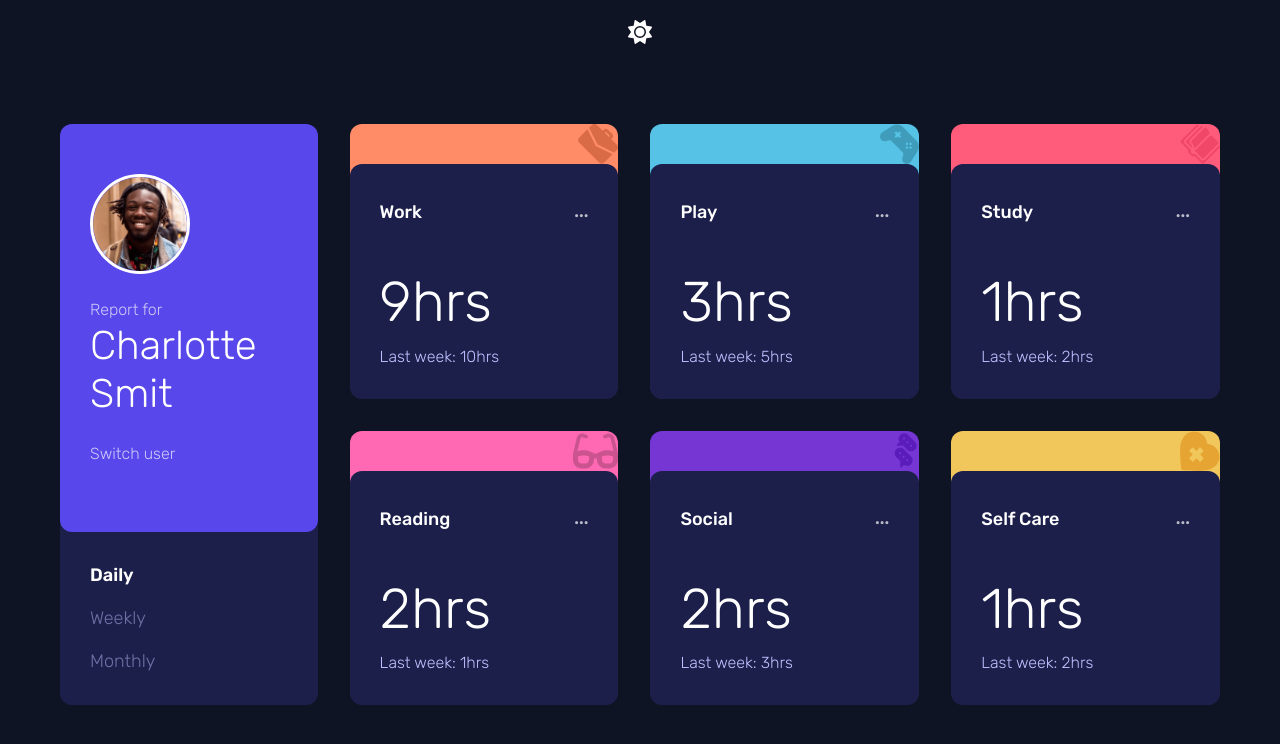
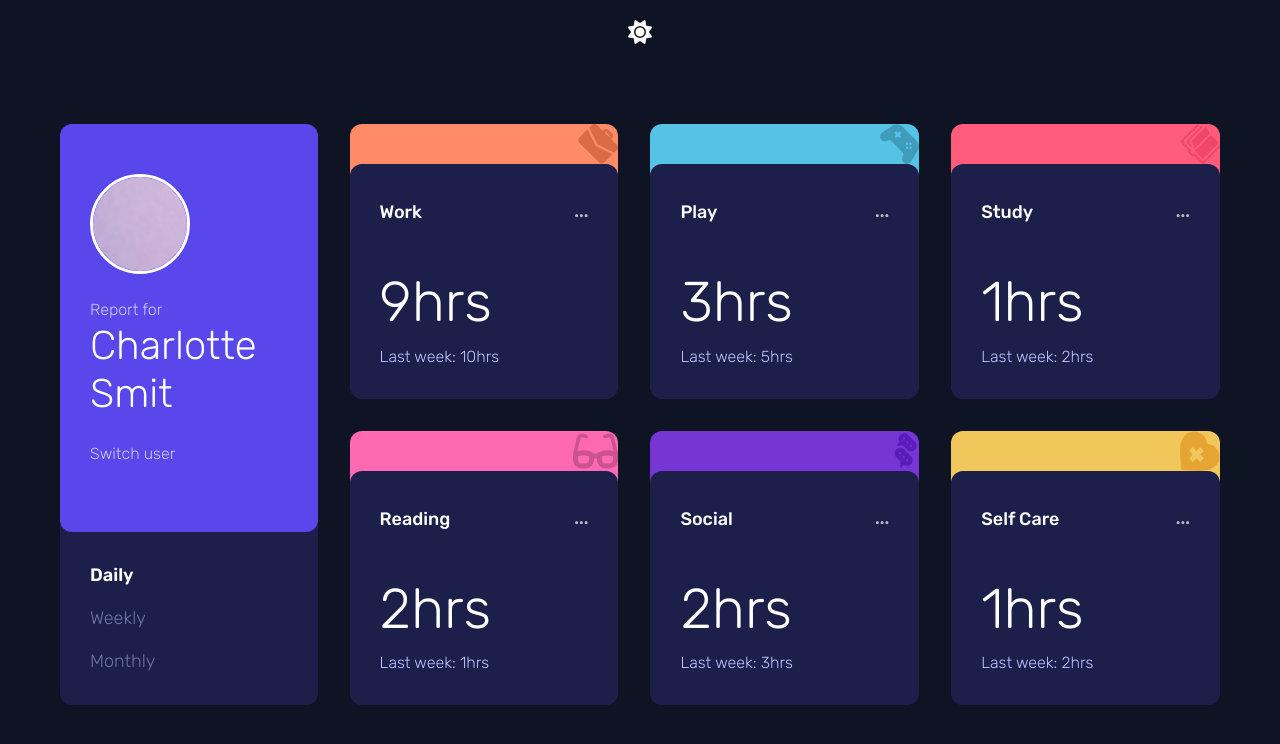
Before and after one commit to chazrsmit/timetracking, a React (Vite) app in the folder time-track/: page / in a window 1280 px wide. Both pictures are taken after a click on the element "Switch user". Shown: the top 744 px of the page. Built offline with nearby package versions, Linux system fonts and the light colour scheme.

Commit message:
update hovers

```diff
--- a/time-track/src/App.jsx
+++ b/time-track/src/App.jsx
@@ -87,7 +87,7 @@ function App() {
 
         {aUser === "Jeremy" && (
           <>
-            <User name="Jeremy Robson" handleClick={handleClick} period={period} isLight={isLight} changeUser={changeUser} />
+            <User name="Jeremy Robson" handleClick={handleClick} period={period} isLight={isLight} aUser={aUser} changeUser={changeUser} />
             {data.map((item, index) => (
               <Card key={index} item={item} period={period} isLight={isLight}/>
             ))}
@@ -96,7 +96,7 @@ function App() {
         {/* <User name="Jeremy Robson" handleClick={handleClick} period={period} isLight={isLight} changeUser={changeUser} /> */}
         {aUser === "Charlotte" && (
           <>
-            <User name="Charlotte Smit" handleClick={handleClick} period={period} isLight={isLight} changeUser={changeUser}/>
+            <User name="Charlotte Smit" handleClick={handleClick} period={period} isLight={isLight} aUser={aUser} changeUser={changeUser}/>
             {data2.map((item, index) => (
               <Card key={index} item={item} period={period} isLight={isLight}/>
             ))}
--- a/time-track/src/components/user/User.jsx
+++ b/time-track/src/components/user/User.jsx
@@ -1,5 +1,6 @@
 import './user.css'
 import img from '../../time-tracking-dashboard-main/images/image-jeremy.png'
+import img2 from '../../time-tracking-dashboard-main/images/image-random.png'
 
 export default function User(props) {
 
@@ -9,7 +10,12 @@ export default function User(props) {
             <div className={`user-infos ${props.isLight === true ? "light" : ""}`}>
                 <div className="userInfos-div1">
                     <div className="div-img">
+                        {props.aUser === "Jeremy" && (
                         <img src={img} alt={props.name} />
+                        )}
+                        {props.aUser === "Charlotte" && (
+                        <img src={img2} alt={props.name} />
+                        )}
                     </div>
                     <div className='d-flex flex-column justify-content-center'>
                         <p className="m-0">Report for</p>
--- a/time-track/src/components/user/user.css
+++ b/time-track/src/components/user/user.css
@@ -76,6 +76,11 @@
     opacity: 0.5;
     font-weight: 300;
     font-size: 18px;
+    transition: all 0.1s ease-in;
+}
+
+#daily:hover, #weekly:hover, #monthly:hover {
+    font-weight: 400;
 }
 
 #daily.light, #weekly.light, #monthly.light {
@@ -87,6 +92,10 @@
     opacity: 1;
     font-weight: 600;
     color: white !important;
+}
+
+#daily.clicked:hover, #weekly.clicked:hover, #monthly.clicked:hover {
+    font-weight: 700;
 }
 
 #daily.clicked.light, #weekly.clicked.light, #monthly.clicked.light {
```
Also changed, not shown: time-track/src/time-tracking-dashboard-main/images/image-random.png (added).
